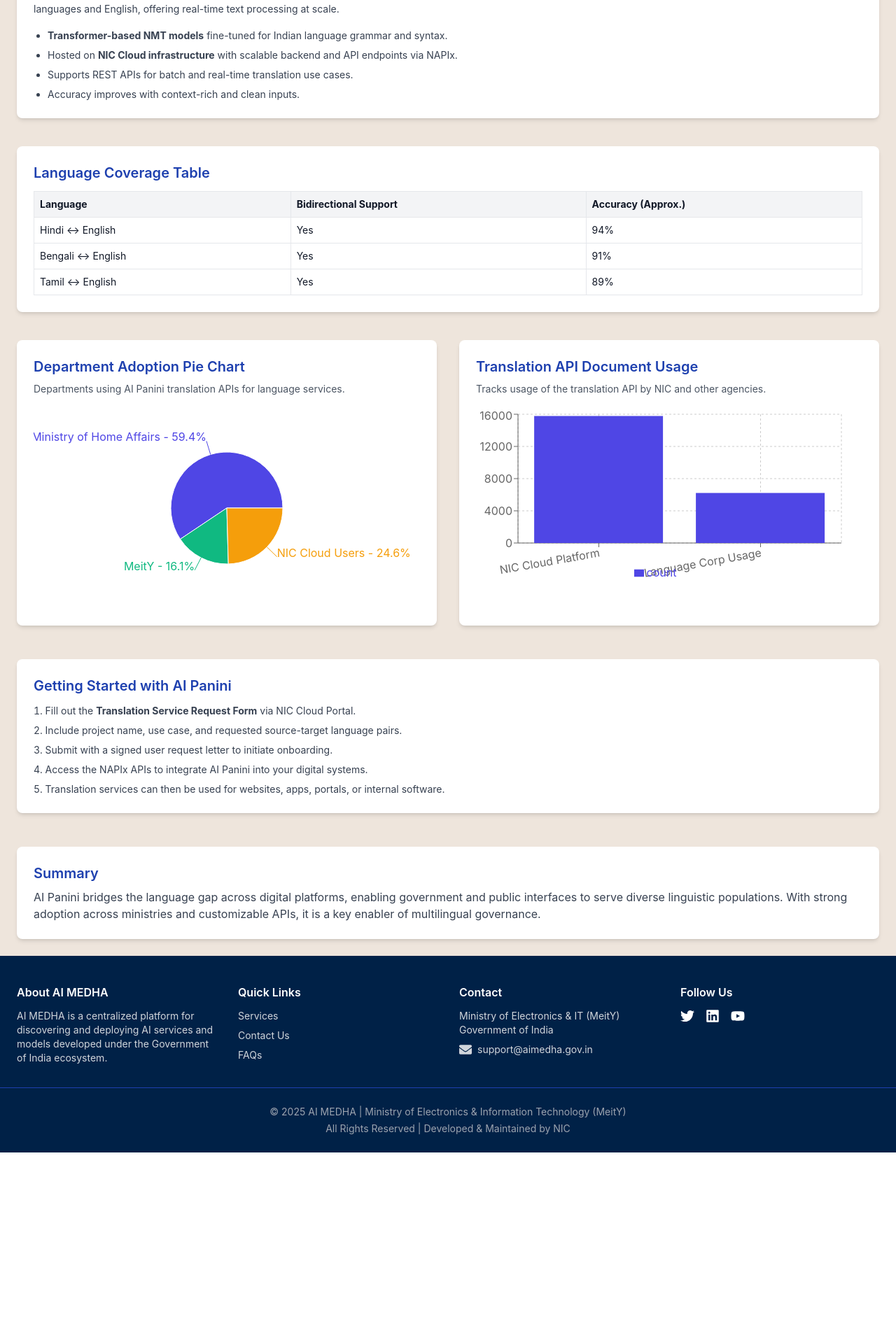
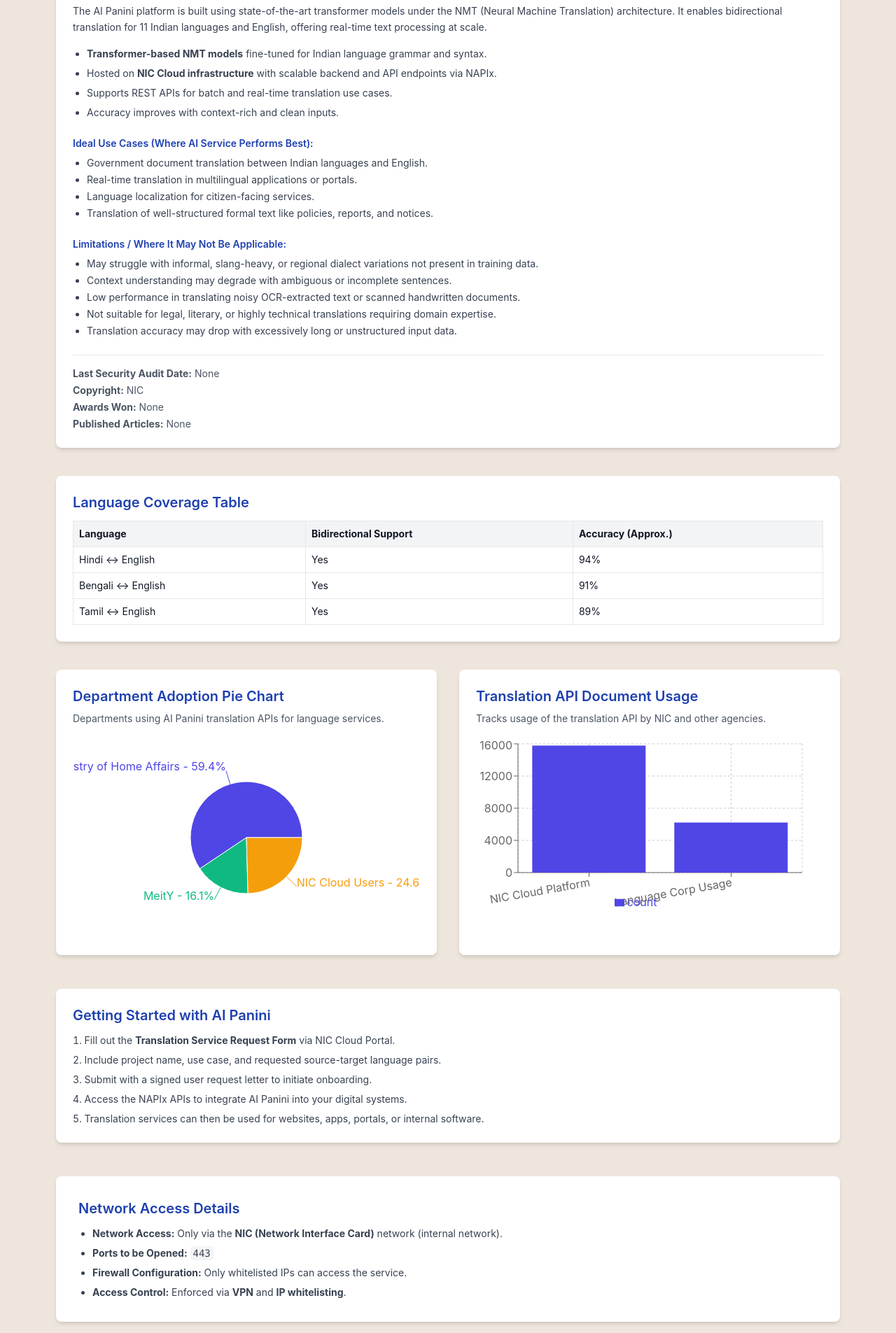
Before and after one commit to Amardeep001/ai-medha-frontend, a React (Create React App) app: page /services/ai_panini in a window 1280 px wide. Shown: the part 892-2797 px from the top of the page at 70% size. Before the commit the page ends 2539 px from the top, so only its background shows below. Built offline with nearby package versions, Linux system fonts and the light colour scheme.

Commit message:
latest changes pie

```diff
--- a/src/pages/serviceDetailPages/AINibhritDetailPage.jsx
+++ b/src/pages/serviceDetailPages/AINibhritDetailPage.jsx
@@ -120,15 +120,15 @@
         <div className="px-20 py-6 w-full max-w-screen-2xl mx-auto">
           <button
             onClick={() => navigate(-1)}
-            className="mb-6 mt-2 px-4 py-2 bg-blue-600 text-white rounded hover:bg-blue-700 transition-all"
+            className="mb-6 mt-3 px-4 py-2 bg-blue-600 text-white rounded hover:bg-blue-700 transition-all"
           >
             ← Back to Services
           </button>
           <h2 className="text-3xl font-bold text-blue-900 mb-2">AI Nibhrit</h2>
           <p className="text-gray-700 mb-6 text-base leading-relaxed">
             AI Nibhrit ensures end-to-end privacy by redacting Aadhaar, PAN,
-            fingerprints, and QR codes using AI technologies like YOLOv5 and
-            OCR, returning masked documents or JSON coordinates.
+            fingerprints, and QR codes using AI technologies, returning masked
+            documents or JSON coordinates.
           </p>
 
           {/* Enhanced Intelligence Overview */}
@@ -170,7 +170,7 @@
                 for renewal)
               </p>
               <p>
-                <strong>Copyright:</strong> 31-01-2024
+                <strong>Copyright:</strong> NIC
               </p>
               <p>
                 <strong>Awards & Recognition:</strong> None
@@ -229,32 +229,26 @@
                 Ideal Use Cases
               </h4>
 
-              <ul className="text-gray-700 text-sm space-y-2 ">
-                <li className="flex items-start gap-2">
-                  <span className="font-black">•</span>
-                  <span>
-                    <strong>Land & Property Document Handling:</strong> Used by
-                    Stamps & Registration Departments to redact sensitive data
-                    in sale deeds, registration papers, and encumbrance
-                    certificates. Minimizes exposure risk during public access
-                    or record retrieval.
-                  </span>
+              <ol className="list-disc list-inside text-gray-700 text-sm space-y-2">
+                <li>
+                  <strong>Land & Property Document Handling:</strong> Used by
+                  Stamps & Registration Departments to redact sensitive data in
+                  sale deeds, registration papers, and encumbrance certificates.
+                  Minimizes exposure risk during public access or record
+                  retrieval.
                 </li>
-                <li className="flex items-start gap-2">
-                  <span className="font-black">•</span>
-                  <strong>
-                    Real Estate Regulatory Authorities (RERA):
-                  </strong>{" "}
+                <li>
+                  <strong>Real Estate Regulatory Authorities (RERA):</strong>{" "}
                   Masks PII from property listings, builder submissions etc.
                   e-Governance Platforms: Ensure Aadhaar/PAN masking is in
                   digitally uploaded forms.
                 </li>
-                <li className="flex items-start gap-2">
-                  <span className="font-black">•</span>
+                <li>
                   <strong>e-Governance Platforms:</strong> Ensure Aadhaar/PAN
                   masking is in digitally uploaded forms.
                 </li>
-              </ul>
+              </ol>
+              <ul className="list-disc text-gray-700 text-sm space-y-2 "></ul>
             </div>
 
             <div className="mt-6">
@@ -355,7 +349,7 @@
           </div>
 
           {/* Visual Charts */}
-          <div className="grid grid-cols-1 lg:grid-cols-2 gap-8">
+          <div className="grid grid-cols-1 xl:grid-cols-2 gap-8">
             {/* Pie Chart: Department-wise Service Count */}
             <div className="bg-white rounded-lg shadow-md p-8 sm:p-6">
               <h3 className="text-xl font-semibold text-blue-800 mb-2">
--- a/src/pages/serviceDetailPages/AiAnveshikaPage.jsx
+++ b/src/pages/serviceDetailPages/AiAnveshikaPage.jsx
@@ -15,7 +15,13 @@
       <Header toggleSidebar={() => {}} />
 
       <div className="overflow-auto flex flex-grow">
-        <div className="px-4 py-6 w-full max-w-7xl mx-auto">
+        <div className="px-20 py-6 w-full max-w-screen-2xl mx-auto">
+          <button
+            onClick={() => navigate(-1)}
+            className="mt-3 mb-6 px-4 py-2 bg-blue-600 text-white rounded hover:bg-blue-700 transition-all"
+          >
+            ← Back to Services
+          </button>
           <h2 className="text-3xl font-bold text-blue-900 mb-2">
             AI ANVESHIKA
           </h2>
@@ -27,13 +33,6 @@
             vector databases to deliver accurate responses and summaries from
             natural language queries.
           </p>
-
-          <button
-            onClick={() => navigate(-1)}
-            className="mb-6 px-4 py-2 bg-blue-600 text-white rounded hover:bg-blue-700 transition-all"
-          >
-            ← Back to Services
-          </button>
 
           {/* Model Intelligence */}
           <div className="bg-white rounded-lg shadow-md p-6 mb-10">
--- a/src/pages/serviceDetailPages/AiMatraDetailPage.jsx
+++ b/src/pages/serviceDetailPages/AiMatraDetailPage.jsx
@@ -19,14 +19,14 @@
   }, []);
 
   return (
-    <div className="bg-gray-100 text-gray-900 min-h-screen flex flex-col">
+    <div className="bg-[#eee5dc] text-gray-900 min-h-screen flex flex-col">
       <Header toggleSidebar={() => setSidebarOpen(true)} />
 
-      <main className="flex-grow max-w-7xl mx-auto px-4 py-8">
+      <main className="flex-grow w-full max-w-screen-2xl mx-auto px-20 py-6">
         {/* Back Button */}
         <button
           onClick={() => navigate(-1)}
-          className="mb-6 px-4 py-2 bg-blue-600 text-white rounded hover:bg-blue-700 transition"
+          className="mt-3 mb-6 px-4 py-2 bg-blue-600 text-white rounded hover:bg-blue-700 transition"
         >
           ← Back to Services
         </button>
--- a/src/pages/serviceDetailPages/AiPaniniDetailPage.jsx
+++ b/src/pages/serviceDetailPages/AiPaniniDetailPage.jsx
@@ -67,7 +67,7 @@
     <div className="grid grid-rows-[min-content_1fr] min-h-screen bg-[#eee5dc] text-gray-900">
       <Header toggleSidebar={() => setSidebarOpen(true)} />
       <div className="overflow-auto flex flex-grow">
-        <div className="p-6 w-full max-w-7xl mx-auto">
+        <div className="py-6 w-full max-w-screen-2xl px-20 mx-auto">
           <div className="mt-3 flex space-x-3">
             <button
               onClick={() => navigate(-1)}
@@ -89,11 +89,13 @@
 
           <h2 className="text-3xl font-bold text-blue-900 mb-2">AI PANINI</h2>
           <p className="text-gray-700 mb-6 text-base leading-relaxed">
-            AI Panini is a neural machine translation service that supports
-            translation between English and 11 Indian languages including Hindi,
-            Bengali, Gujarati, Kannada, Malayalam, Marathi, Oriya, Punjabi,
-            Tamil, Telugu, and Assamese. Built to enable seamless multilingual
-            communication across digital platforms.
+            AI-Panini is a neural machine translation service that enables
+            reliable two-way translation between English and 22 Indian
+            languages, including Hindi, Bengali, Tamil, Telugu, Marathi,
+            Punjabi, Gujarati, Malayalam, Kannada, Assamese, and others, as well
+            as Braille. Built on advanced NMT architecture, it ensures accurate,
+            context-aware translations to support seamless multilingual
+            communication for departmental and government use.
           </p>
 
           {/* Model Cards */}
@@ -166,6 +168,70 @@
               </li>
               <li>Accuracy improves with context-rich and clean inputs.</li>
             </ul>
+
+            <div className="mt-6">
+              <h4 className="text-blue-800 font-semibold text-sm mb-2">
+                Ideal Use Cases (Where AI Service Performs Best):
+              </h4>
+              <ul className="list-disc pl-5 text-sm text-gray-700 space-y-1">
+                <li>
+                  Government document translation between Indian languages and
+                  English.
+                </li>
+                <li>
+                  Real-time translation in multilingual applications or portals.
+                </li>
+                <li>Language localization for citizen-facing services.</li>
+                <li>
+                  Translation of well-structured formal text like policies,
+                  reports, and notices.
+                </li>
+              </ul>
+            </div>
+
+            <div className="mt-6">
+              <h4 className="text-blue-800 font-semibold text-sm mb-2">
+                Limitations / Where It May Not Be Applicable:
+              </h4>
+              <ul className="list-disc pl-5 text-sm text-gray-700 space-y-1">
+                <li>
+                  May struggle with informal, slang-heavy, or regional dialect
+                  variations not present in training data.
+                </li>
+                <li>
+                  Context understanding may degrade with ambiguous or incomplete
+                  sentences.
+                </li>
+                <li>
+                  Low performance in translating noisy OCR-extracted text or
+                  scanned handwritten documents.
+                </li>
+                <li>
+                  Not suitable for legal, literary, or highly technical
+                  translations requiring domain expertise.
+                </li>
+                <li>
+                  Translation accuracy may drop with excessively long or
+                  unstructured input data.
+                </li>
+              </ul>
+            </div>
+
+            {/* Additional Info Section */}
+            <div className="border-t border-gray-200 mt-6 pt-4 text-sm text-gray-600 space-y-1">
+              <p>
+                <strong>Last Security Audit Date:</strong> None
+              </p>
+              <p>
+                <strong>Copyright:</strong> NIC
+              </p>
+              <p>
+                <strong>Awards Won:</strong> None
+              </p>
+              <p>
+                <strong>Published Articles:</strong> None
+              </p>
+            </div>
           </div>
 
           {/* Summary Table */}
@@ -290,16 +356,30 @@
             </ol>
           </div>
 
-          <div className="mt-12 bg-white rounded-lg shadow-md p-6">
-            <h3 className="text-xl font-semibold text-blue-800 mb-2">
-              Summary
+          {/* Network Availability Section */}
+          <div className="mt-12 mb-6 bg-white rounded-lg shadow-md p-8">
+            <h3 className="text-xl font-semibold text-blue-800 mb-3">
+              Network Access Details
             </h3>
-            <p className="text-base text-gray-700">
-              AI Panini bridges the language gap across digital platforms,
-              enabling government and public interfaces to serve diverse
-              linguistic populations. With strong adoption across ministries and
-              customizable APIs, it is a key enabler of multilingual governance.
-            </p>
+            <ul className="list-disc pl-5 text-sm text-gray-700 space-y-2">
+              <li>
+                <strong>Network Access:</strong> Only via the{" "}
+                <strong>NIC (Network Interface Card)</strong> network (internal
+                network).
+              </li>
+              <li>
+                <strong>Ports to be Opened:</strong>{" "}
+                <code className="bg-gray-100 px-1 py-0.5 rounded">443</code>
+              </li>
+              <li>
+                <strong>Firewall Configuration:</strong> Only whitelisted IPs
+                can access the service.
+              </li>
+              <li>
+                <strong>Access Control:</strong> Enforced via{" "}
+                <strong>VPN</strong> and <strong>IP whitelisting</strong>.
+              </li>
+            </ul>
           </div>
         </div>
       </div>
--- a/src/pages/serviceDetailPages/AiParkhiDetailPage.jsx
+++ b/src/pages/serviceDetailPages/AiParkhiDetailPage.jsx
@@ -47,7 +47,13 @@
     <div className="grid grid-rows-[min-content_1fr] min-h-screen bg-[#eee5dc] text-gray-900">
       <Header toggleSidebar={() => {}} />
       <div className="overflow-auto flex flex-grow">
-        <div className="px-4 py-6 w-full max-w-7xl mx-auto">
+        <div className="px-20 py-6 w-full max-w-screen-2xl mx-auto">
+          <button
+            onClick={() => navigate(-1)}
+            className="mt-3 mb-6 px-4 py-2 bg-blue-600 text-white rounded hover:bg-blue-700 transition-all"
+          >
+            ← Back to Services
+          </button>
           <h2 className="text-3xl font-bold text-blue-900 mb-2">AI PARKHI</h2>
           <p className="text-gray-700 mb-6 text-base leading-relaxed">
             AI Parkhi is an intelligent video surveillance and incident
@@ -57,13 +63,6 @@
             using real-time CCTV feeds. This system is tailored for government
             use in public safety and urban administration.
           </p>
-
-          <button
-            onClick={() => navigate(-1)}
-            className="mb-6 px-4 py-2 bg-blue-600 text-white rounded hover:bg-blue-700 transition-all"
-          >
-            ← Back to Services
-          </button>
 
           {/* Model Cards */}
           <div className="grid grid-cols-1 sm:grid-cols-1 md:grid-cols-2 lg:grid-cols-3 gap-8 mb-10">
--- a/src/pages/serviceDetailPages/AiSaranshDetailPage.jsx
+++ b/src/pages/serviceDetailPages/AiSaranshDetailPage.jsx
@@ -16,7 +16,13 @@
     <div className="grid grid-rows-[min-content_1fr] min-h-screen bg-[#eee5dc] text-gray-900">
       <Header />
       <div className="overflow-auto flex flex-grow">
-        <div className="px-4 py-6 w-full max-w-7xl mx-auto">
+        <div className="px-20 py-6 w-full max-w-screen-2xl mx-auto">
+          <button
+            onClick={() => navigate(-1)}
+            className="mt-3 mb-6 px-4 py-2 bg-blue-600 text-white rounded hover:bg-blue-700 transition-all"
+          >
+            ← Back to Services
+          </button>
           <h2 className="text-3xl font-bold text-blue-900 mb-2">AI SARANSH</h2>
           <p className="text-gray-700 mb-6 text-base leading-relaxed">
             AI Saransh is an automated text summarization system designed to
@@ -25,13 +31,6 @@
             transformer-based NLP techniques. Integrated with NAPIX, it serves
             various ministries and judicial systems.
           </p>
-
-          <button
-            onClick={() => navigate(-1)}
-            className="mb-6 px-4 py-2 bg-blue-600 text-white rounded hover:bg-blue-700 transition-all"
-          >
-            ← Back to Services
-          </button>
 
           {/* Illustrative Image */}
           <div className="mb-10">
--- a/src/pages/serviceDetailPages/AiShrutiDetailPage.jsx
+++ b/src/pages/serviceDetailPages/AiShrutiDetailPage.jsx
@@ -19,13 +19,13 @@
   }, []);
 
   return (
-    <div className="bg-[#f3f4f6] text-gray-900 min-h-screen grid grid-rows-[min-content_1fr]">
+    <div className="bg-[#eee5dc] text-gray-900 min-h-screen grid grid-rows-[min-content_1fr]">
       <Header toggleSidebar={() => setSidebarOpen(true)} />
 
-      <main className="max-w-7xl mx-auto px-4 py-8">
+      <main className="max-w-screen-2xl mx-auto px-20 py-6">
         <button
           onClick={() => navigate(-1)}
-          className="mb-6 px-4 py-2 bg-blue-600 text-white rounded hover:bg-blue-700 transition-all"
+          className="mt-3 mb-6 px-4 py-2 bg-blue-600 text-white rounded hover:bg-blue-700 transition-all"
         >
           ← Back to Services
         </button>
--- a/src/pages/serviceDetailPages/AiVaniDetailPage.jsx
+++ b/src/pages/serviceDetailPages/AiVaniDetailPage.jsx
@@ -12,10 +12,16 @@
   }, []);
 
   return (
-    <div className="grid grid-rows-[min-content_1fr] min-h-screen bg-[#fdfdfd] text-gray-900">
+    <div className="grid grid-rows-[min-content_1fr] min-h-screen bg-[#eee5dc] text-gray-900">
       <Header toggleSidebar={() => setSidebarOpen(true)} />
       <div className="overflow-auto flex flex-grow">
-        <div className="px-4 py-6 w-full max-w-7xl mx-auto">
+        <div className="px-20 py-6 w-full max-w-screen-2xl mx-auto">
+          <button
+            onClick={() => navigate(-1)}
+            className="mt-3 mb-6 px-4 py-2 bg-blue-600 text-white rounded hover:bg-blue-700 transition-all"
+          >
+            ← Back to Services
+          </button>
           <h2 className="text-3xl font-bold text-blue-900 mb-2">AI VANI</h2>
           <p className="text-gray-700 mb-6 text-base leading-relaxed">
             AI VANI is a modular and multilingual conversational AI framework
@@ -23,13 +29,6 @@
             and voicebot interactions across 22 Indian languages, with powerful
             integration capabilities for government and citizen-facing services.
           </p>
-
-          <button
-            onClick={() => navigate(-1)}
-            className="mb-6 px-4 py-2 bg-blue-600 text-white rounded hover:bg-blue-700 transition-all"
-          >
-            ← Back to Services
-          </button>
 
           {/* Image and Overview */}
           <div className="bg-white rounded-lg shadow-md overflow-hidden mb-10">
@@ -156,7 +155,7 @@
           </div>
 
           {/* Summary */}
-          <div className="mt-12 bg-white rounded-lg shadow-md p-6">
+          <div className="mt-12 mb-6 bg-white rounded-lg shadow-md p-6">
             <h3 className="text-xl font-semibold text-blue-800 mb-2">
               Summary
             </h3>
```
Also changed, not shown: src/pages/serviceDetailPages/AiSatyapikaananDetailPage.jsx (+20 -20 lines), src/pages/serviceDetailPages/AiVihangamDrishtiDetailPage.jsx (+14 -15 lines).
